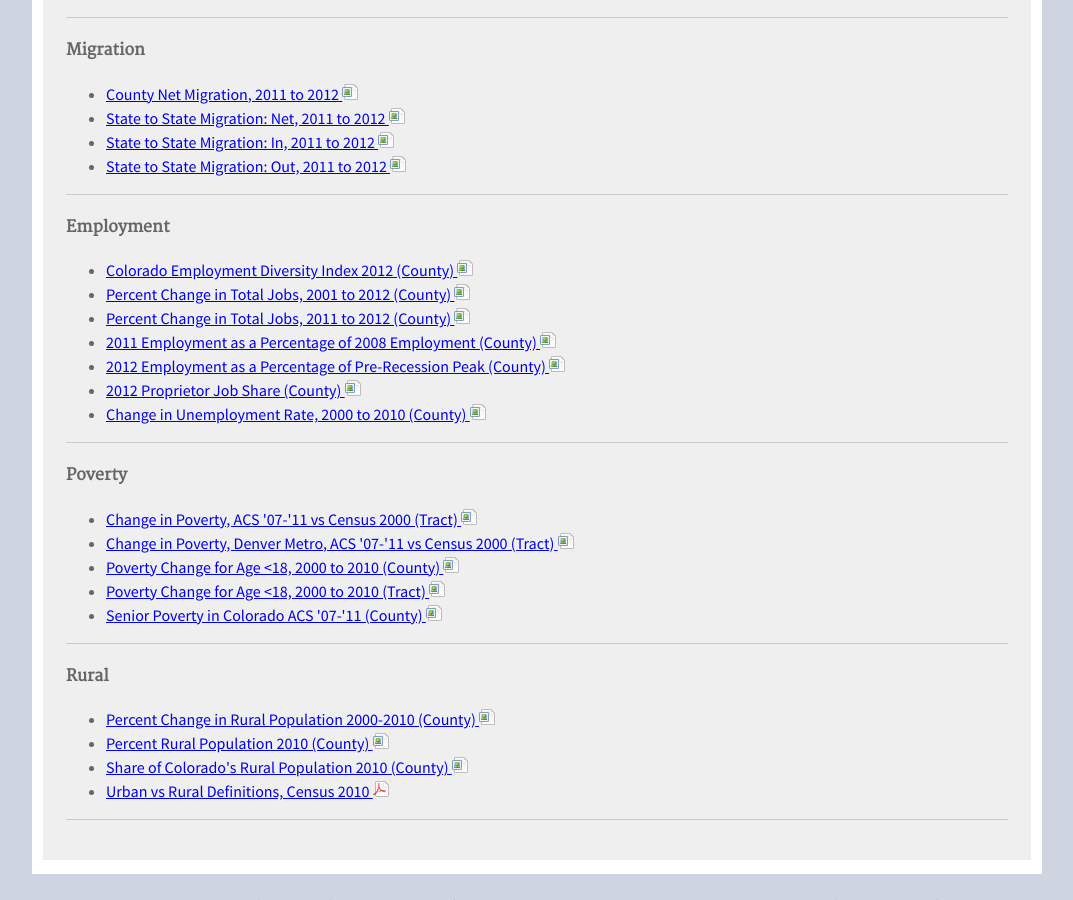
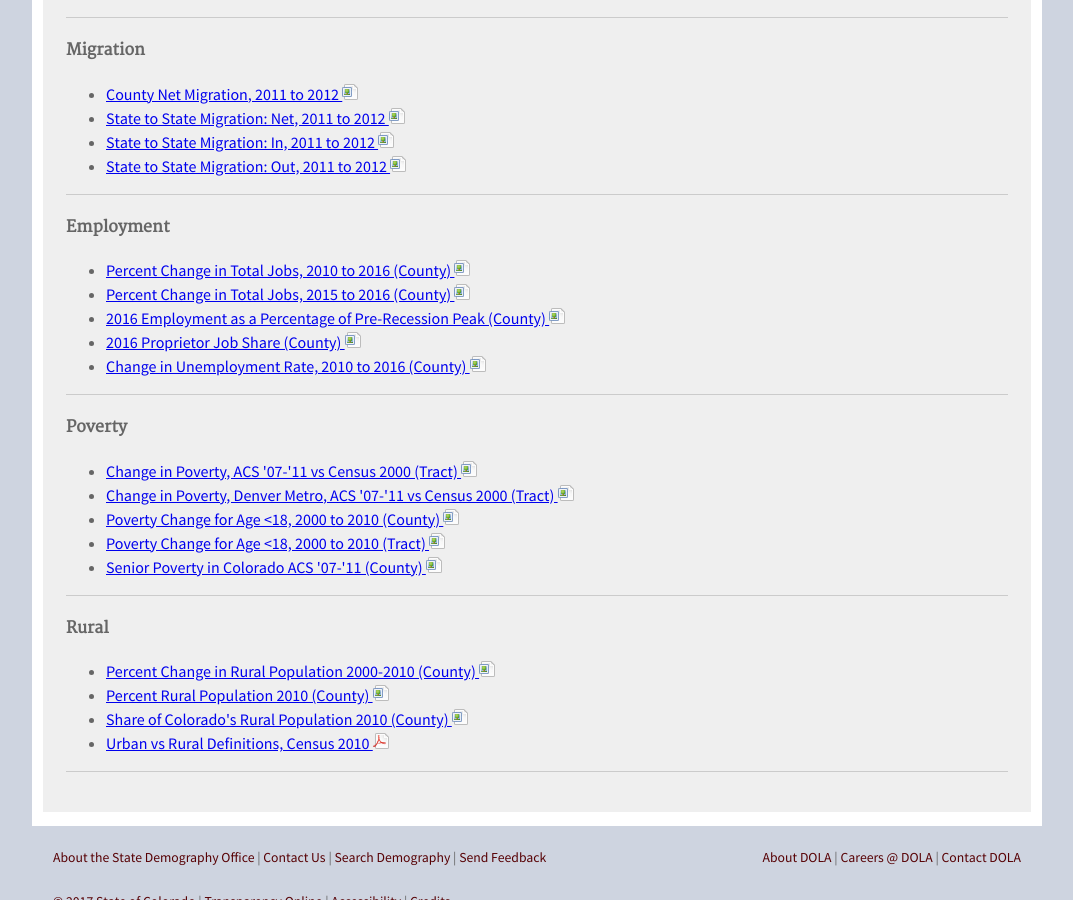
Before and after one commit to TBleess/Website_New, a Jekyll site: the page built from pages/8_GIS/thematic-maps.md, in a window 1280 px wide and 900 px high, scrolled down 1766 px. Shown: the whole window, without its empty margins (103-1176 px from the left). Built offline with Jekyll 4.4.1, drawn with Linux system fonts in a browser that asks for light colours.

Commit message:
Updated Employment Maps

```diff
--- a/pages/8_GIS/thematic-maps.md
+++ b/pages/8_GIS/thematic-maps.md
@@ -93,13 +93,11 @@ description: "Collection of PDF and PNG thematic maps produced by the Colorado S
 
 #### Employment
 
-- [Colorado Employment Diversity Index 2012 (County) ![image](/images/page_white_picture.png 'download image file')](https://dola.colorado.gov/gis-php/files/projects/thematic/Employment/CEDI_2012.png)
-- [Percent Change in Total Jobs, 2001 to 2012 (County) ![image](/images/page_white_picture.png 'download image file')](https://dola.colorado.gov/gis-php/files/projects/thematic/Employment/JobGrowth2001_2012.png)
-- [Percent Change in Total Jobs, 2011 to 2012 (County) ![image](/images/page_white_picture.png 'download image file')](https://dola.colorado.gov/gis-php/files/projects/thematic/Employment/JobGrowth2011_2012.png)
-- [2011 Employment as a Percentage of 2008 Employment (County) ![image](/images/page_white_picture.png 'download image file')](https://dola.colorado.gov/gis-php/files/projects/thematic/Employment/JobLoss.png)
-- [2012 Employment as a Percentage of Pre-Recession Peak (County) ![image](/images/page_white_picture.png 'download image file')](https://dola.colorado.gov/gis-php/files/projects/thematic/Employment/OffPeakEmployment.png)
-- [2012 Proprietor Job Share (County) ![image](/images/page_white_picture.png 'download image file')](https://dola.colorado.gov/gis-php/files/projects/thematic/Employment/PJobShare2012.png)
-- [Change in Unemployment Rate, 2000 to 2010 (County) ![image](/images/page_white_picture.png 'download image file')](https://dola.colorado.gov/gis-php/files/projects/thematic/Employment/UnemploymentChange.png)
+- [Percent Change in Total Jobs, 2010 to 2016 (County) ![image](/images/page_white_picture.png 'download image file')](https://dola.colorado.gov/gis-php/files/projects/thematic/Employment/JobChange2010-16.png)
+- [Percent Change in Total Jobs, 2015 to 2016 (County) ![image](/images/page_white_picture.png 'download image file')](https://dola.colorado.gov/gis-php/files/projects/thematic/Employment/JobChange2015-16.png)
+- [2016 Employment as a Percentage of Pre-Recession Peak (County) ![image](/images/page_white_picture.png 'download image file')](https://dola.colorado.gov/gis-php/files/projects/thematic/Employment/PreRecessionPeakJobs2016.png)
+- [2016 Proprietor Job Share (County) ![image](/images/page_white_picture.png 'download image file')](https://dola.colorado.gov/gis-php/files/projects/thematic/Employment/ProprietorShare2016.png)
+- [Change in Unemployment Rate, 2010 to 2016 (County) ![image](/images/page_white_picture.png 'download image file')](https://dola.colorado.gov/gis-php/files/projects/thematic/Employment/Unemployment2010-16.png)
 
 - - -
 
```
